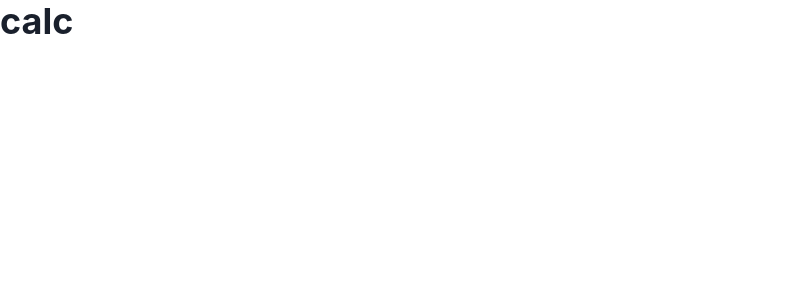
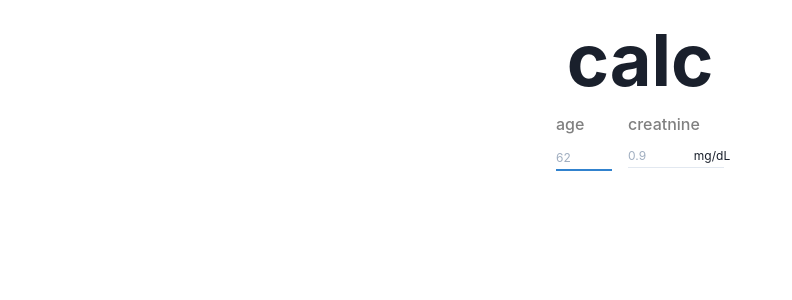
Before and after one commit to hjaber/vanco, a Next.js app: page / in a window 1280 px wide. Shown: the top 300 px of the page, without its empty margins (0-792 px from the left). Built offline with nearby package versions, Linux system fonts and the light colour scheme.

Commit message:
added module path alias, demo folder structure

```diff
--- /dev/null
+++ b/components/home.js
@@ -0,0 +1,10 @@
+import { Flex } from "@chakra-ui/react";
+import PtDemo from "@/components/ptDemo";
+
+export default function Home() {
+  return (
+    <Flex direction="column" gap="1em">
+      <PtDemo />
+    </Flex>
+  );
+}
--- /dev/null
+++ b/components/ptDemo.js
@@ -0,0 +1,72 @@
+import {
+  Box,
+  Flex,
+  FormControl,
+  FormLabel,
+  FormErrorMessage,
+  Input,
+  InputGroup,
+  InputRightElement,
+  FormHelperText,
+} from "@chakra-ui/react";
+
+export default function PtDemo() {
+  return (
+    <Flex gap="1em" justifyContent="center">
+      <Box>
+        <FormControl>
+          <FormLabel htmlFor="age" color="gray">
+            age
+          </FormLabel>
+          <Input
+            // onChange={(e) => {
+            //   handleChange(e.target.name, e.target.valueAsNumber);
+            // }}
+            id="age"
+            name="age"
+            type="number"
+            placeholder="62"
+            size="xs"
+            min="2"
+            max="120"
+            variant="flushed"
+            autoFocus
+            //isInvalid={age < 2 || age > 120}
+          />
+          <FormErrorMessage>Error Detected</FormErrorMessage>
+        </FormControl>
+      </Box>
+
+      <Box>
+        <FormControl>
+          <FormLabel htmlFor="scr" color="gray">
+            creatnine
+          </FormLabel>
+          <InputGroup size="xs">
+            <Input
+              // onChange={(e) => {
+              //   const correctedScr = convScr(e.target.valueAsNumber);
+              //   handleChange(e.target.name, correctedScr);
+              // }}
+              type="number"
+              step="0.01"
+              min="0.01"
+              max="20"
+              id="scr"
+              name="scr"
+              placeholder="0.9"
+              variant="flushed"
+              // isInvalid={scr < 0.01 || scr > 20}
+            />
+            <InputRightElement pointerEvents="none" children={"mg/dL"} />
+          </InputGroup>
+          {/* {ageFactor && (
+            <FormHelperText fontSize="0.7em">
+              consider rounding up
+            </FormHelperText>
+          )} */}
+        </FormControl>
+      </Box>
+    </Flex>
+  );
+}
--- a/pages/_app.js
+++ b/pages/_app.js
@@ -1,5 +1,5 @@
 import { ChakraProvider } from "@chakra-ui/react";
-import theme from "../theme/index";
+import theme from "@/theme/index";
 
 function MyApp({ Component, pageProps }) {
   return (
--- a/pages/index.js
+++ b/pages/index.js
@@ -1,15 +1,21 @@
 import Head from "next/head";
-import { Heading } from "@chakra-ui/react";
+import { Flex, Heading } from "@chakra-ui/react";
+import Home from "@/components/home";
 
-export default function Home() {
+export default function Index() {
   return (
-    <div>
+    <>
       <Head>
         <title>CrCl & Vanco Calc</title>
         <meta name="description" content="CrCl & Vanco Calc" />
         <link rel="icon" href="/favicon.ico" />
       </Head>
-      <Heading>calc</Heading>
-    </div>
+      <Flex direction="column" gap="1em" p={6}>
+        <Heading as="h1" size="4xl" textAlign="center">
+          calc
+        </Heading>
+        <Home />
+      </Flex>
+    </>
   );
 }
```
Also changed, not shown: jsconfig.json (added, +10 -0 lines), .eslintrc.json, lib/helper.js (added).
